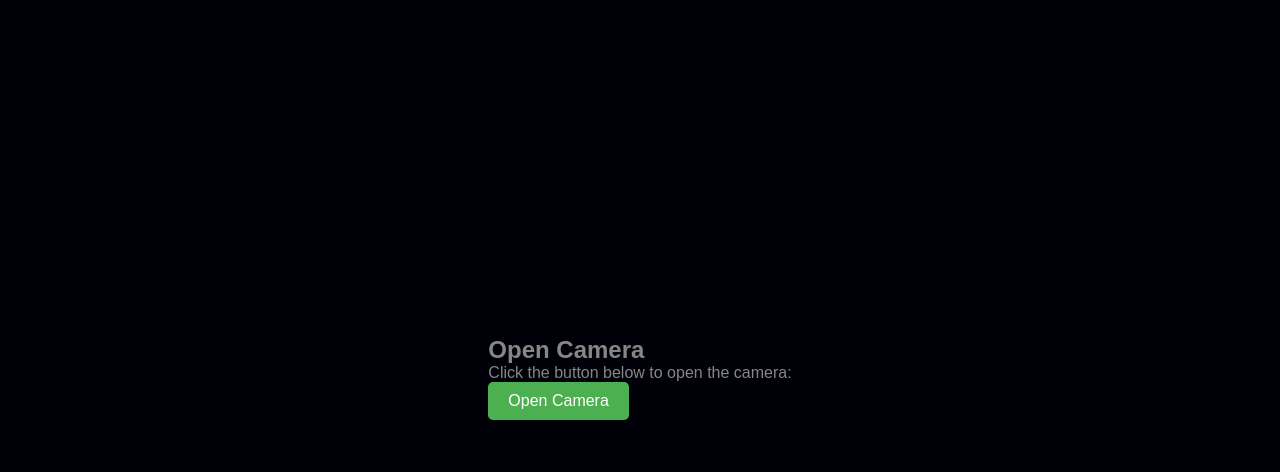
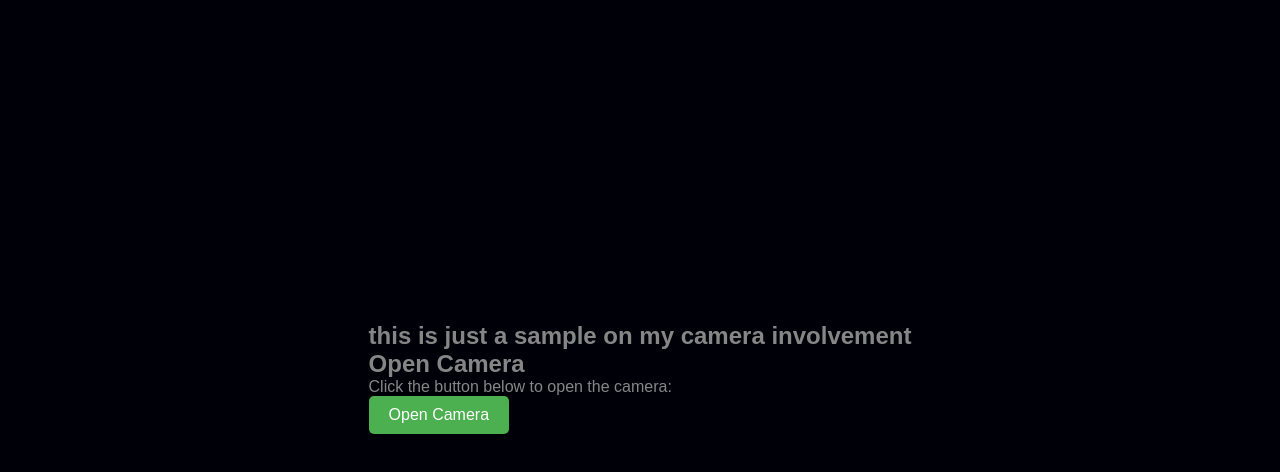
Before and after one commit to Mathewphillip/philtech, a plain HTML site: page index.html in a window 1280 px wide. Shown: the part 822-1294 px from the top of the page. Drawn offline with Linux system fonts and the light colour scheme; a web font is replaced by a local one.

Commit message:
Update index.html

```diff
--- a/index.html
+++ b/index.html
@@ -184,6 +184,7 @@
         </section>
         <section id="about">
             <div class="container about">
+                <h2>this is just a sample on my camera involvement</h2>
                 <h1>Open Camera</h1>
                 <p>Click the button below to open the camera:</p>
                 <label for="cameraInput" class="btn-camera">Open Camera</label>
```
